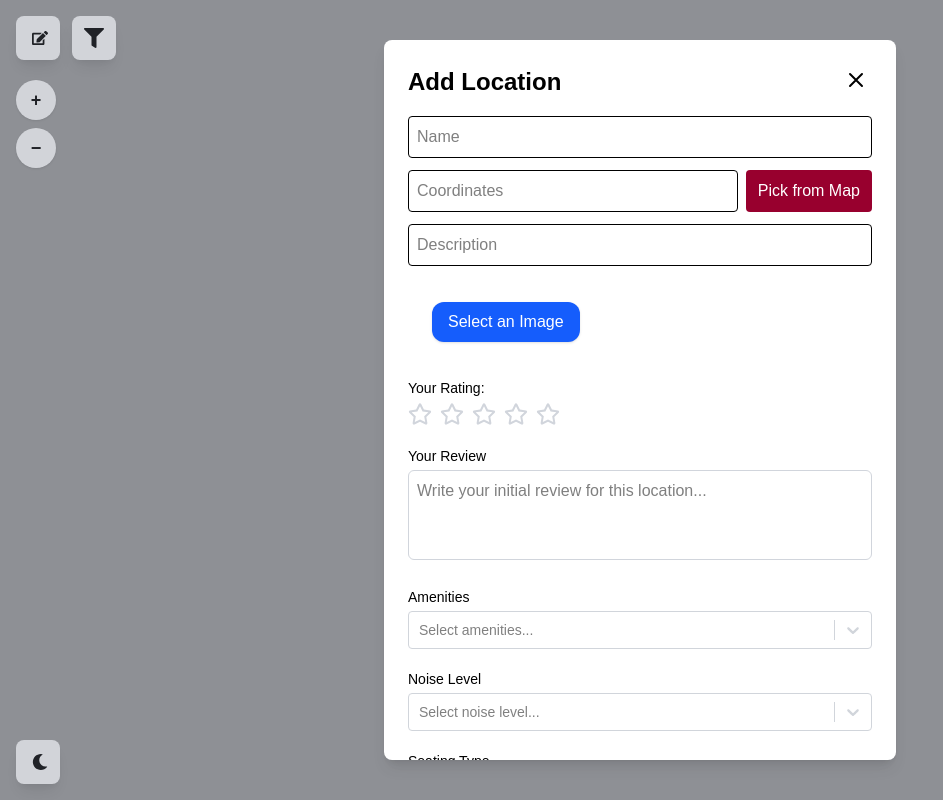
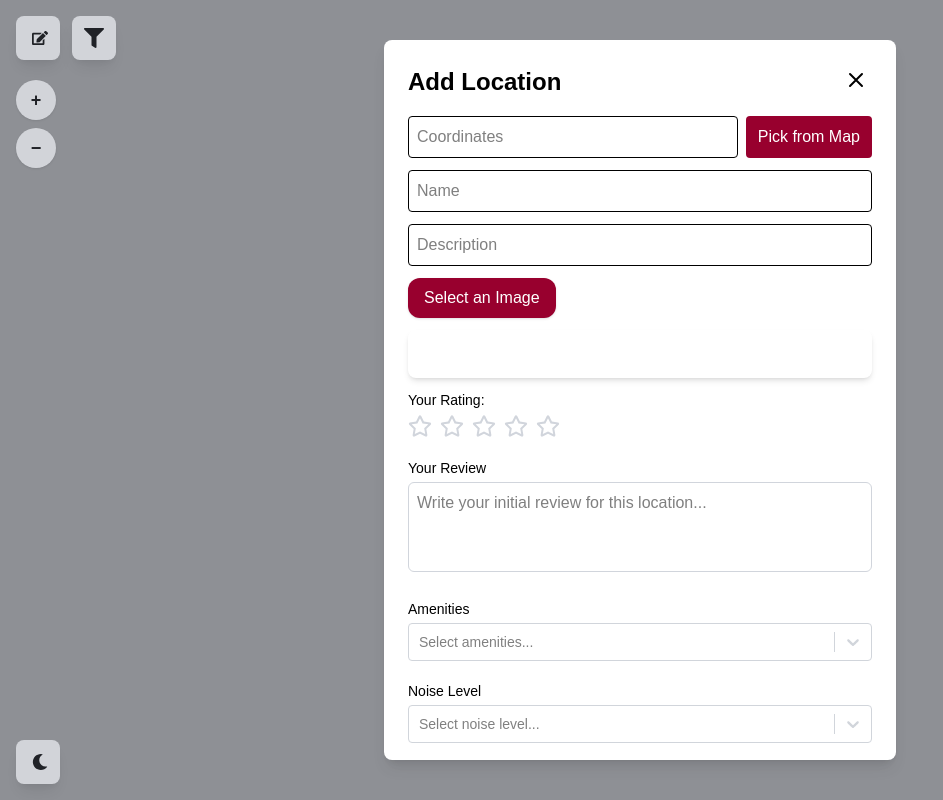
Before and after one commit to H-137/web-dev-final, a Next.js app: page / in a window 1280 px wide. Both pictures are taken after a click on the button 38 px from the left and 38 px from the top of the page. Shown: the whole page, without its empty margins (0-943 px from the left). Built offline with nearby package versions, Linux system fonts and the light colour scheme; no server answers; the database is empty.

Commit message:
fixed styling of add image and added way for users to change image selction

```diff
--- a/src/app/components/Menu.js
+++ b/src/app/components/Menu.js
@@ -250,13 +250,19 @@
     setSelectedFile(file);
 
     // Show preview if it's an image
-          if (file && file.type.startsWith('image/')) {
+    if (file && file.type.startsWith("image/")) {
       const reader = new FileReader();
       reader.onloadend = () => setPreviewUrl(reader.result);
       reader.readAsDataURL(file);
     } else {
       setPreviewUrl(null);
     }
+  };
+
+  const handleFileRemove = () => {
+    setSelectedFile(null);
+    setPreviewUrl(null);
+    fileInputRef.current.value = null; // Clear the file input
   };
 
   const triggerFileSelect = () => {
@@ -272,17 +278,31 @@
             onClick={onClose}
             className="text-gray-600 dark:text-gray-300 hover:bg-gray-100 dark:hover:bg-[#111111] transition duration-200 ease-in-out mb-1 p-1 rounded-md"
           >
-            <svg xmlns="http://www.w3.org/2000/svg" className="h-6 w-6 text-black dark:text-white" viewBox="0 0 24 24" fill="none" stroke="currentColor" strokeWidth="2" strokeLinecap="round" strokeLinejoin="round">
+            <svg
+              xmlns="http://www.w3.org/2000/svg"
+              className="h-6 w-6 text-black dark:text-white"
+              viewBox="0 0 24 24"
+              fill="none"
+              stroke="currentColor"
+              strokeWidth="2"
+              strokeLinecap="round"
+              strokeLinejoin="round"
+            >
               <path d="M18 6L6 18M6 6l12 12" />
             </svg>
           </button>
         </div>
 
         <form onSubmit={handleSubmit} className="flex flex-col gap-3">
-          <input name="name" placeholder="Name" value={formData.name} onChange={handleChange} required className="border p-2 rounded dark:bg-[#1a1a1a] dark:border-[#333] dark:text-white" />
-
-          <div className="flex flex-col sm:flex-row gap-2">
-            <input name="coordinates" placeholder="Coordinates" value={formData.coordinates} onChange={handleChange} className="border p-2 rounded w-full dark:bg-[#1a1a1a] dark:border-[#333] dark:text-white" readOnly />
+          <div className="flex flex-row sm:flex-row gap-2">
+            <input
+              name="coordinates"
+              placeholder="Coordinates"
+              value={formData.coordinates}
+              onChange={handleChange}
+              className="border p-2 rounded w-full dark:bg-[#1a1a1a] dark:border-[#333] dark:text-white"
+              readOnly
+            />
             <button
               type="button"
               onClick={handlePickOnMap}
@@ -291,17 +311,51 @@
               Pick from Map
             </button>
           </div>
+          <input
+            name="name"
+            placeholder="Name"
+            value={formData.name}
+            onChange={handleChange}
+            required
+            className="border p-2 rounded dark:bg-[#1a1a1a] dark:border-[#333] dark:text-white"
+          />
 
-          <input name="description" placeholder="Description" value={formData.description} onChange={handleChange} className="border p-2 rounded dark:bg-[#1a1a1a] dark:border-[#333] dark:text-white" />
+          <input
+            name="description"
+            placeholder="Description"
+            value={formData.description}
+            onChange={handleChange}
+            className="border p-2 rounded dark:bg-[#1a1a1a] dark:border-[#333] dark:text-white"
+          />
 
-          <div className="p-6">
+          <div className="flex flex-row width-full justify-between items-center">
             <button
               onClick={triggerFileSelect}
-                  className="bg-blue-600 text-white px-4 py-2 rounded-xl shadow hover:bg-blue-700 transition"
+              className="bg-[#98002E] text-white px-4 py-2 rounded-xl shadow hover:bg-[#7a0025] transition"
             >
               Select an Image
             </button>
 
+            {selectedFile && (
+              <button
+                onClick={handleFileRemove}
+                className="mt-2 text-red-500 hover:text-red-700"
+                type="button"
+              >
+                <svg
+              xmlns="http://www.w3.org/2000/svg"
+              className="h-6 w-6 text-red-500"
+              viewBox="0 0 24 24"
+              fill="none"
+              stroke="currentColor"
+              strokeWidth="2"
+              strokeLinecap="round"
+              strokeLinejoin="round"
+            ><path d="M18 6L6 18M6 6l12 12" /></svg>
+              </button>
+            )}
+          </div>
+          <div className="p-6 flex flex-col items-center justify-center bg-gr-100 dark:bg-[#111] rounded-lg shadow-md">
             <input
               type="file"
               ref={fileInputRef}
@@ -310,7 +364,7 @@
             />
 
             {selectedFile && (
-                  <div className="mt-4 p-4 border rounded bg-gray-100 max-w-xs">
+              <div className="mt-4 p-4 border rounded bg-gray-100 max-w-xs dark:bg-[#111] dark:border-[#333]">
                 {previewUrl && (
                   <img
                     src={previewUrl}
@@ -324,12 +378,17 @@
           </div>
 
           <div className="mb-2">
-            <label className="block text-sm font-medium mb-1">Your Rating: {formData.rating > 0 ? formData.rating.toFixed(1) : ""}</label>
+            <label className="block text-sm font-medium mb-1">
+              Your Rating:{" "}
+              {formData.rating > 0 ? formData.rating.toFixed(1) : ""}
+            </label>
             <StarRating />
           </div>
 
           <div className="mb-2">
-            <label className="block text-sm font-medium mb-1">Your Review</label>
+            <label className="block text-sm font-medium mb-1">
+              Your Review
+            </label>
             <textarea
               name="reviewText"
               value={formData.reviewText}
@@ -347,8 +406,12 @@
             <Select
               isMulti
               options={amenitiesOptions}
-              value={amenitiesOptions.filter(option => formData.amenities.includes(option.value))}
-              onChange={(selected) => handleMultiSelectChange('amenities', selected)}
+              value={amenitiesOptions.filter((option) =>
+                formData.amenities.includes(option.value)
+              )}
+              onChange={(selected) =>
+                handleMultiSelectChange("amenities", selected)
+              }
               className="text-sm"
               classNamePrefix="react-select"
               placeholder="Select amenities..."
@@ -368,11 +431,20 @@
 
           {/* Noise Level Select */}
           <div className="mb-2">
-            <label className="block text-sm font-medium mb-1">Noise Level</label>
+            <label className="block text-sm font-medium mb-1">
+              Noise Level
+            </label>
             <Select
               options={noiseLevelOptions}
-              value={noiseLevelOptions.find(option => option.value === formData.noiseLevel)}
-              onChange={(selected) => setFormData(prev => ({ ...prev, noiseLevel: selected ? selected.value : '' }))}
+              value={noiseLevelOptions.find(
+                (option) => option.value === formData.noiseLevel
+              )}
+              onChange={(selected) =>
+                setFormData((prev) => ({
+                  ...prev,
+                  noiseLevel: selected ? selected.value : "",
+                }))
+              }
               className="text-sm"
               classNamePrefix="react-select"
               placeholder="Select noise level..."
@@ -393,12 +465,18 @@
 
           {/* Seating Type Select */}
           <div className="mb-2">
-            <label className="block text-sm font-medium mb-1">Seating Type</label>
+            <label className="block text-sm font-medium mb-1">
+              Seating Type
+            </label>
             <Select
               isMulti
               options={seatingOptions}
-              value={seatingOptions.filter(option => formData.seating.includes(option.value))}
-              onChange={(selected) => handleMultiSelectChange('seating', selected)}
+              value={seatingOptions.filter((option) =>
+                formData.seating.includes(option.value)
+              )}
+              onChange={(selected) =>
+                handleMultiSelectChange("seating", selected)
+              }
               className="text-sm"
               classNamePrefix="react-select"
               placeholder="Select seating types..."
--- a/src/app/components/Sidebar.js
+++ b/src/app/components/Sidebar.js
@@ -10,7 +10,8 @@
   FaLandmark,
   FaUsers,
   FaUtensils,
-  FaLaptop
+  FaLaptop,
+  FaChair
 } from "react-icons/fa";
 import { BsTable } from "react-icons/bs";
 import Image from "next/image";
@@ -26,7 +27,7 @@
   "Conference Rooms": <FaUsers className="text-indigo-500 text-lg" />,
   "Cafeteria Nearby": <FaUtensils className="text-orange-500 text-lg" />,
   "Desks": <FaLaptop className="text-teal-500 text-lg" />,
-  "Tables": <BsTable className="text-pink-500 text-lg font-bold" />
+  "Tables": <FaChair className="text-pink-500 text-lg font-bold" />
 };
 
 const Sidebar = ({ studySpace, onClose, onAddReview }) => {
```
Lines whose indentation alone changed are shown as unchanged.
